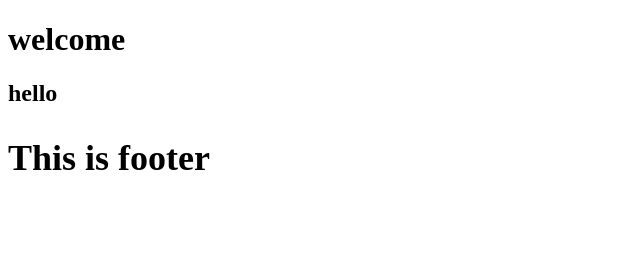
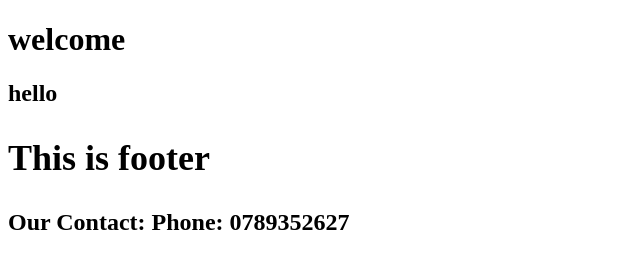
Before and after one commit to L3SOD2425/sodl3-website, a plain HTML site: page index.html in a window 1280 px wide. Shown: the whole page, without its empty margins (0-640 px from the left). Drawn offline with Linux system fonts and the light colour scheme.

Commit message:
feat: Implement footer

```diff
--- a/index.html
+++ b/index.html
@@ -10,6 +10,9 @@
   <h2>hello
   <footer>
     <h2>This  is footer</h2>
+    <p>Our Contact:
+      <span>Phone: 0789352627</span>
+    </p>
   </footer>
   </h2>
 </body>
```
